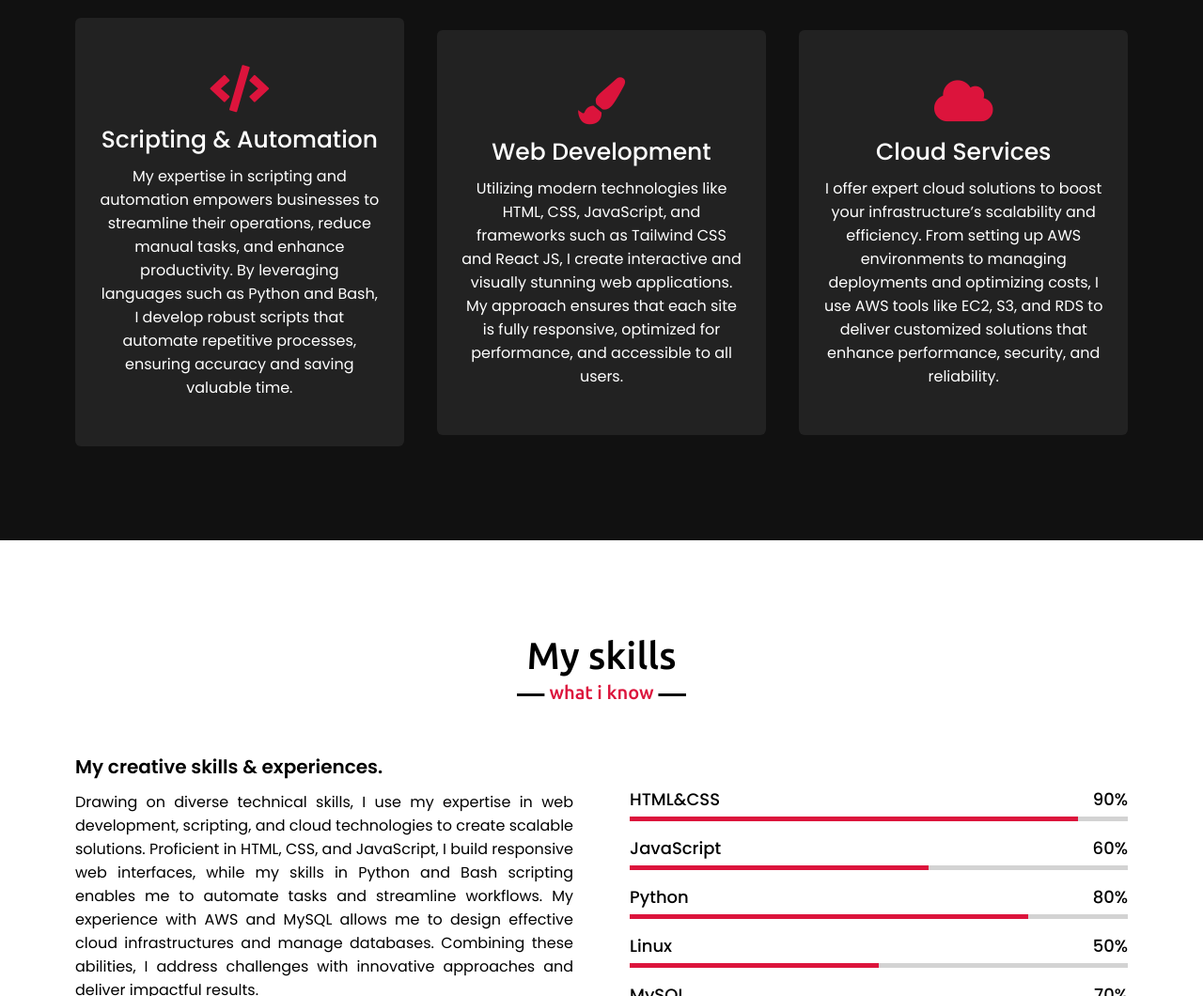
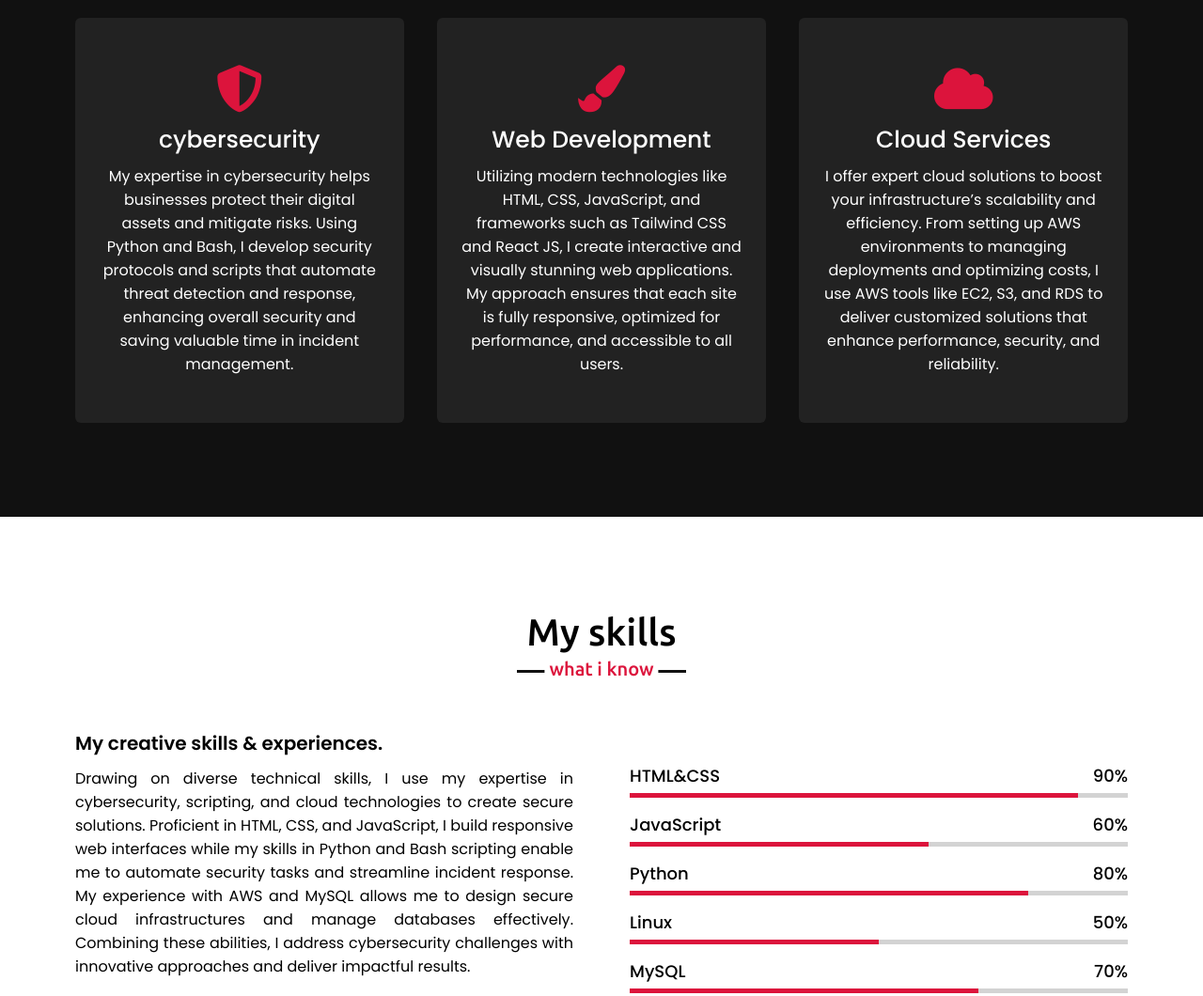
Before and after one commit to RachaelNdanu/My-Portfolio, a plain HTML site: page index.html in a window 1280 px wide. Shown: the part 1740-2800 px from the top of the page at 94% size. Drawn offline with nearby package versions, Linux system fonts and the light colour scheme.

Commit message:
new changes

```diff
--- a/index.html
+++ b/index.html
@@ -59,11 +59,11 @@
                 </div>
                 <div class="column right">
                     <div class="text">I'm kenyan and I'm a <span class="typing-2"></span></div>
-                    <p>I am a graduate with a degree in Bachelor of Business and Information Technology from KCA
-                        University. As a software developer, I
-                        specialize in Python and Bash scripting for DevOps. Additionally, I am proficient in web design,
-                        with expertise in HTML,
-                        CSS, and JavaScript.</p>
+                    <p>I am a graduate with a degree in Bachelor of Business and Information Technology from KCA University. As a cybersecurity
+                    analyst, I specialize in Python and Bash scripting for enhancing security protocols and monitoring systems.
+                    Additionally, I am proficient in web design, with expertise in HTML, CSS, and JavaScript, which helps me understand
+                    potential vulnerabilities in web applications and implement effective security measures. I also have experience in cloud
+                    computing, enabling me to secure cloud environments and manage data protection effectively.</p>
                     <a href="Rachael Musau- Resume.pdf" download>Download CV</a>
 
                 </div>
@@ -78,13 +78,12 @@
             <div class="serv-content">
                 <div class="card">
                     <div class="box">
-                        <i class="fas fa-code"></i>
-                        <div class="text">Scripting & Automation</div>
-                        <p>My expertise in scripting and automation empowers businesses to streamline their operations,
-                            reduce manual tasks, and
-                            enhance productivity. By leveraging languages such as Python and Bash, I develop robust
-                            scripts that automate repetitive
-                            processes, ensuring accuracy and saving valuable time.
+                        <!--<i class="fas fa-code"></i> -->
+                        <i class="fas fa-shield-alt"></i>
+                        <div class="text">cybersecurity</div>
+                        <p>My expertise in cybersecurity helps businesses protect their digital assets and mitigate risks. Using Python and Bash, I
+                        develop security protocols and scripts that automate threat detection and response, enhancing overall security and
+                        saving valuable time in incident management.
                         </p>
                     </div>
                 </div>
@@ -125,15 +124,11 @@
             <div class="skills-content">
                 <div class="column left">
                     <div class="text">My creative skills & experiences.</div>
-                    <p>Drawing on diverse technical skills, I use my expertise in web development, scripting, and cloud
-                        technologies to create
-                        scalable solutions. Proficient in HTML, CSS, and JavaScript, I build responsive web interfaces,
-                        while my skills in
-                        Python and Bash scripting enables me to automate tasks and streamline workflows. My experience
-                        with AWS and MySQL allows me to design effective cloud
-                        infrastructures and manage databases. Combining these abilities, I address challenges with
-                        innovative approaches and
-                        deliver impactful results.</p>
+                    <p>Drawing on diverse technical skills, I use my expertise in cybersecurity, scripting, and cloud technologies to create
+                    secure solutions. Proficient in HTML, CSS, and JavaScript, I build responsive web interfaces while my skills in Python
+                    and Bash scripting enable me to automate security tasks and streamline incident response. My experience with AWS and
+                    MySQL allows me to design secure cloud infrastructures and manage databases effectively. Combining these abilities, I
+                    address cybersecurity challenges with innovative approaches and deliver impactful results.</p>
                     <a href="#">Read more</a>
                 </div>
                 <div class="column right">
--- a/script.js
+++ b/script.js
@@ -35,14 +35,14 @@ $(document).ready(function(){
 
     // typing text animation script
     var typed = new Typed(".typing", {
-        strings: ["Dev-Ops Engineer", "Web-Developer", "Automation-Engineer"],
+        strings: ["Cybersecurity analyst", "Web-developer", "Cloud engineer"],
         typeSpeed: 100,
         backSpeed: 60,
         loop: true
     });
 
     var typed = new Typed(".typing-2", {
-        strings: ["Dev-Ops Engineer", "Web-Developer", "Automation-Engineer"],
+        strings: ["Cybersecurity analyst", "Web-developer", "Cloud engineer"],
         typeSpeed: 100,
         backSpeed: 60,
         loop: true
```
